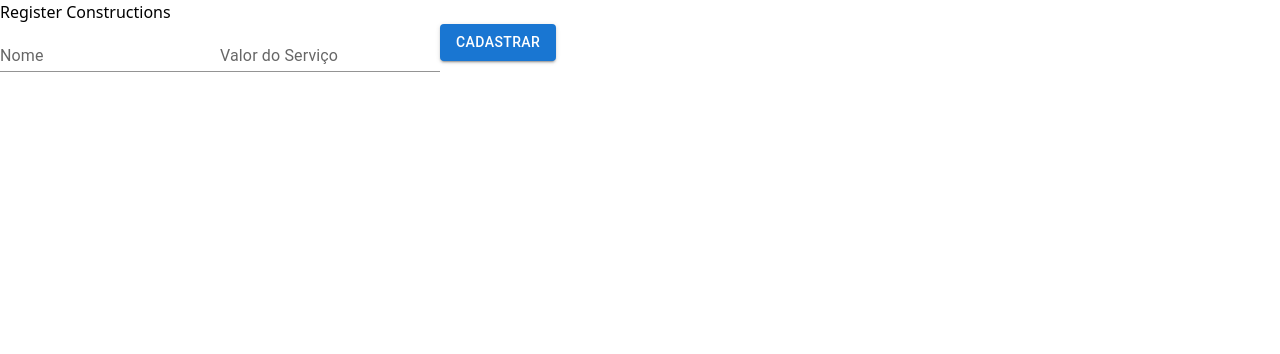
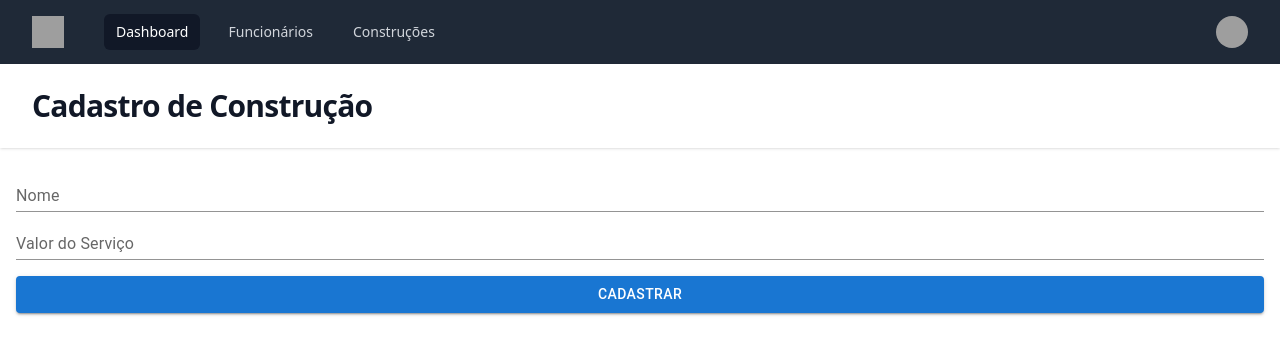
Before and after one commit to lucashparis/full-construction, a Next.js app: page /register-constructions in a window 1280 px wide. Shown: the top 354 px of the page. Built offline with nearby package versions, Linux system fonts and the light colour scheme; grey boxes are pictures that could not be loaded.

Commit message:
Add register construction page

```diff
--- a/src/app/register-constructions/page.tsx
+++ b/src/app/register-constructions/page.tsx
@@ -1,6 +1,9 @@
 'use client';
 import Constructions from '@/class/Constructions';
-import BasicAlerts from '@/component/Alert';
+import BasicAlerts from '@/components/Alert';
+import Container from '@/components/Container';
+import Header from '@/components/Header';
+import MyMenu from '@/components/MyMenu';
 import { TextField, Button } from '@mui/material';
 import { useState } from 'react';
 
@@ -23,15 +26,20 @@ export default function RegisterConstructions() {
 
     return (
         <>
-            { alertMessage.message && (
-                <BasicAlerts error={alertMessage.error} message={alertMessage.message} />
-            )}
-            <h1> Register Constructions </h1>
-            <form onSubmit={createConstructions}>
-                <TextField id="standard-basic" label="Nome" variant="standard" onChange={() => {setName(event.target.value)}} />
-                <TextField id="standard-basic" type="number" label="Valor do Serviço" variant="standard" onChange={()=> {setServiceValue(event.target.value)}} />
-                <Button className='bg-[#1976d2]' type="submit" variant="contained"> Cadastrar </Button>
-            </form>
+            <MyMenu/>
+            <Header description={"Cadastro de Construção"} route={'/register-collaborator'}/>
+            <Container>
+                { alertMessage.message && (
+                    <BasicAlerts error={alertMessage.error} message={alertMessage.message} />
+                )}
+                <form onSubmit={createConstructions}>
+                    <div className='mb-4'>
+                        <TextField className='w-full' id="standard-basic" label="Nome" variant="standard" onChange={() => {setName(event.target.value)}} />
+                        <TextField className='w-full' id="standard-basic" type="number" label="Valor do Serviço" variant="standard" onChange={()=> {setServiceValue(event.target.value)}} />
+                    </div>
+                    <Button className='button' type="submit" variant="contained"> Cadastrar </Button>
+                </form>
+            </Container>
         </>
     );
 }
```
